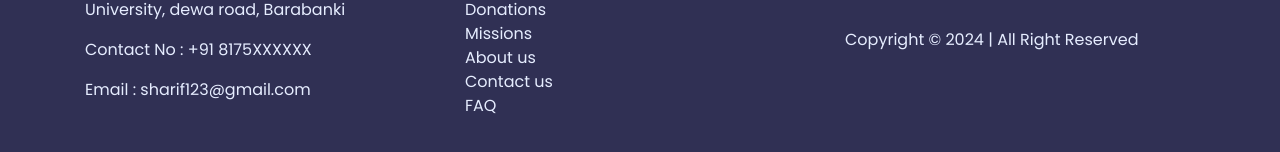
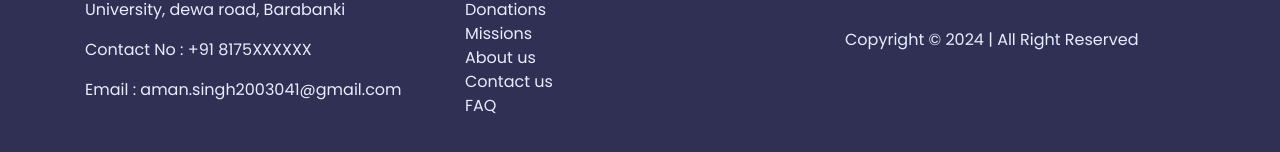
Before and after one commit to aman9454/MealShare, a plain HTML site: page index.html in a window 1280 px wide. Shown: the part 4241-4393 px from the top of the page. Drawn offline with nearby package versions, Linux system fonts and the light colour scheme; files whose address does not match are found by name.

Commit message:
Update index.html
email

```diff
--- a/index.html
+++ b/index.html
@@ -278,7 +278,7 @@
                         <h4>MEALSHARE</h4>
                         <p>Address : Shri RamSwaroop Memorial University, dewa road, Barabanki </p>
                         <p>Contact No : <a href="tel: +91 98659****59">+91 8175XXXXXX</a></p>
-                        <p>Email : <a href="mailto:foundation@code.com">sharif123@gmail.com</a></p>
+                        <p>Email : <a href="mailto:foundation@code.com">aman.singh2003041@gmail.com</a></p>
                     </div>
                 </div>
                 <div class="col-lg-4">
```
